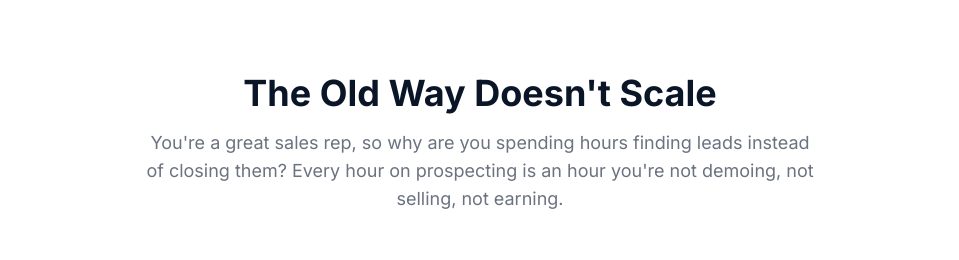
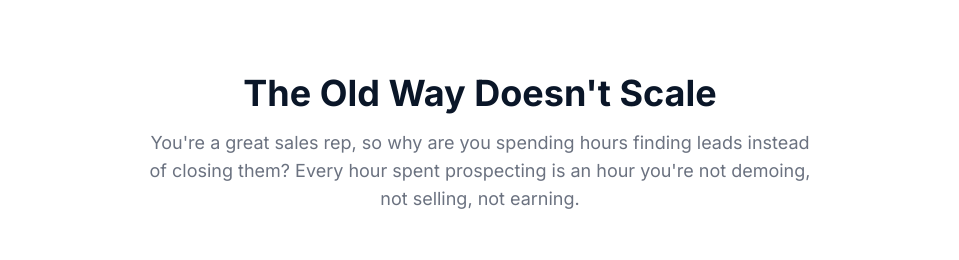
Before and after one commit to lableadmanager-bit/lableadspro-website, a Next.js app: page / in a window 1280 px wide. Shown: the part 900-1160 px from the top of the page, without its empty margins (160-1119 px from the left). Built offline with nearby package versions, Linux system fonts and the light colour scheme.

Commit message:
Problem: every hour spent prospecting

```diff
--- a/src/components/Problem.tsx
+++ b/src/components/Problem.tsx
@@ -10,7 +10,7 @@ export default function Problem() {
           </h2>
           <p className="text-lg text-[var(--color-gray-500)] max-w-2xl mx-auto">
             You&apos;re a great sales rep, so why are you spending hours finding leads
-            instead of closing them? Every hour on prospecting is an hour you&apos;re not
+            instead of closing them? Every hour spent prospecting is an hour you&apos;re not
             demoing, not selling, not earning.
           </p>
         </div>
```
